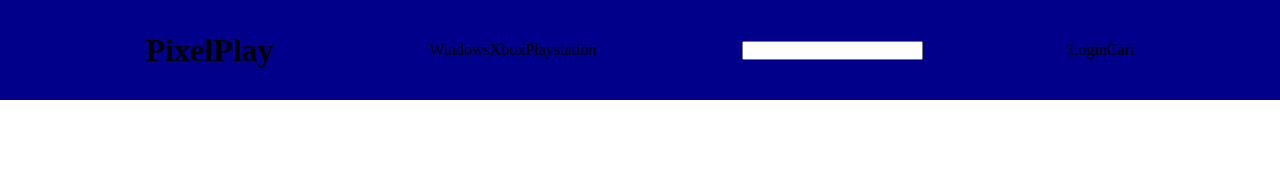
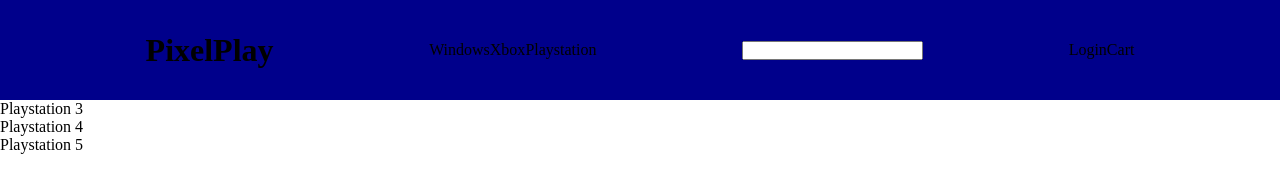
Before and after one commit to Marcos9868/pp_ecommerce_front, a plain HTML site: page index.html in a window 1280 px wide. Drawn offline with Linux system fonts and the light colour scheme.

Commit message:
feat(Add): navbar

```diff
--- a/index.html
+++ b/index.html
@@ -28,5 +28,12 @@
       <p>Cart</p>
     </div>
   </header>
+  <nav class="navbar">
+    <ul class="items-navbar">
+      <li>Playstation 3</li>
+      <li>Playstation 4</li>
+      <li>Playstation 5</li>
+    </ul>
+  </nav>
 </body>
 </html>
```
